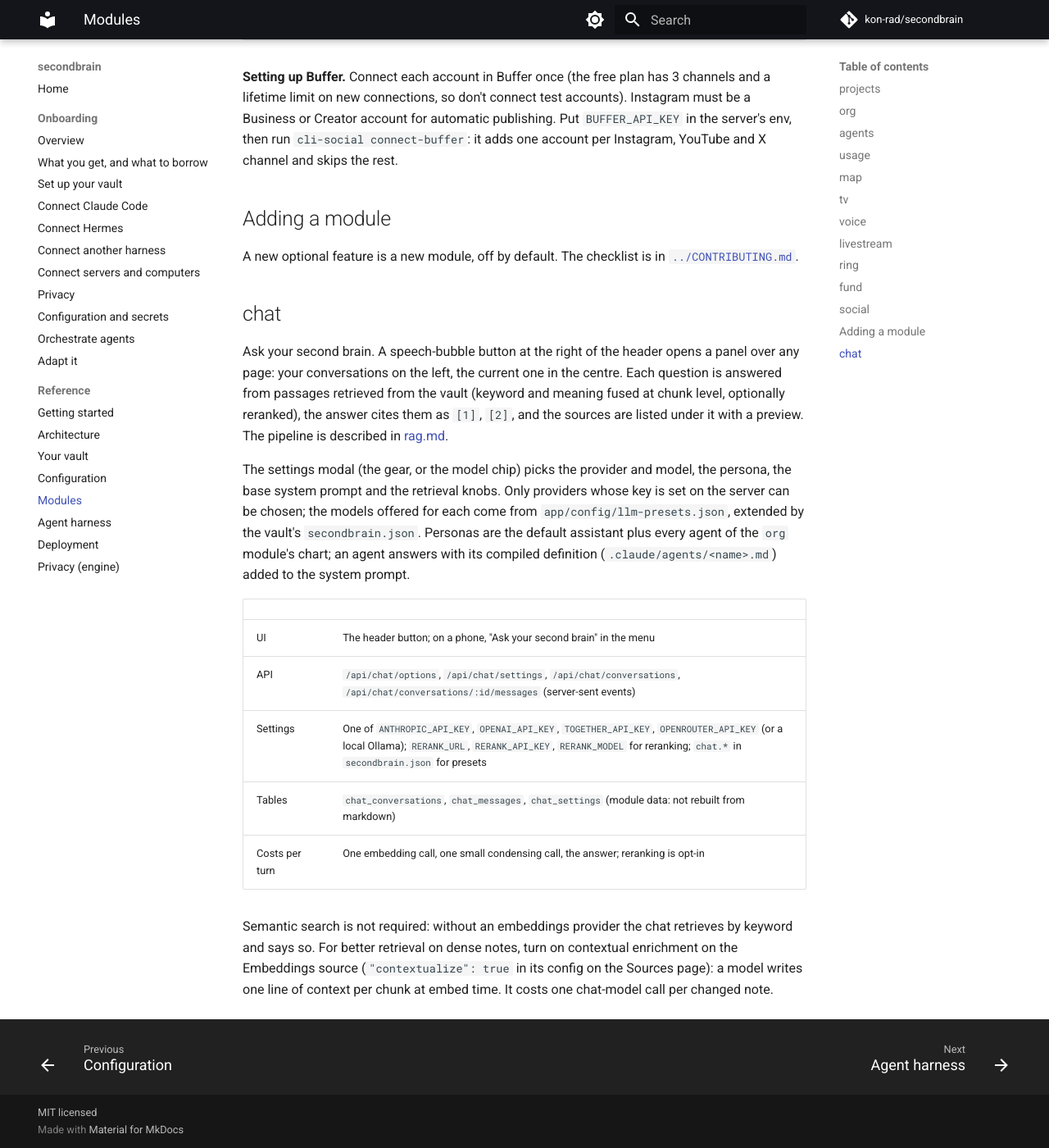
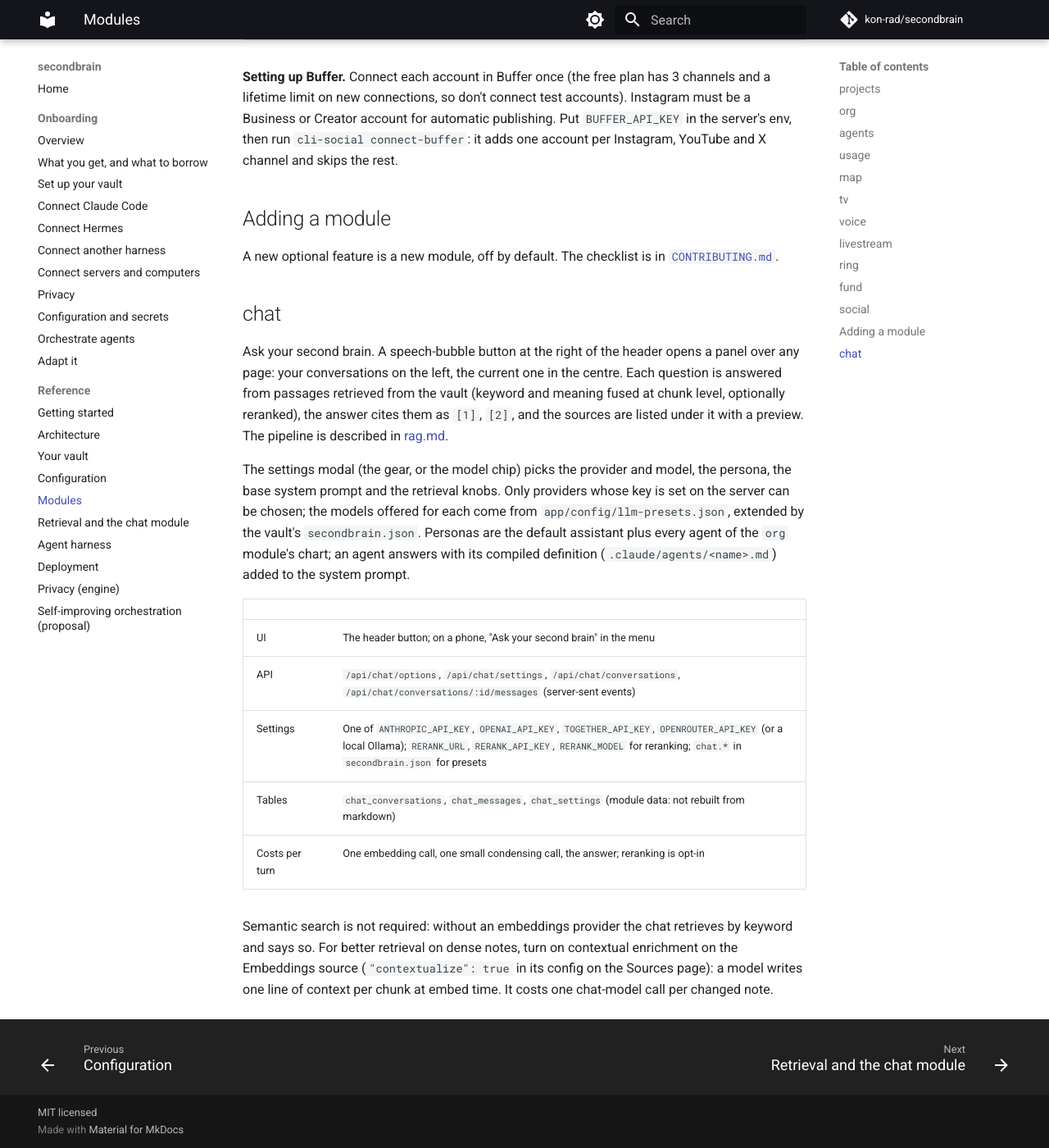
Before and after one commit to kon-rad/argo, an MkDocs documentation site: the page built from docs/modules.md, in a window 1280 px wide and 1400 px high, scrolled down 7661 px. Shown: the whole window at 82% size. Built offline with MkDocs 1.6.1 and Material for MkDocs 9.7.7, drawn with Linux system fonts in a browser that asks for light colours; comment, search, counter and statistics services are not loaded.

Commit message:
docs(site): fix the strict build on main after the chat-module merge (#36)
* docs(onboarding): a guided onboarding path and a published docs site

Add docs/onboarding/, ten short pages for a new user: what the second
brain gives a general audience and which patterns to borrow for their
own notes, app, business or startup; a step-by-step vault setup with a
check after each step; connecting Claude Code, Hermes and any other
harness (the guard's and the gate's JSON contracts, with a wrapper
example); connecting servers and computers (the four shapes, who writes
the index, the agent ledger, the TV kiosk); privacy from the user's
side (what leaves the machine and which setting turns each flow on);
configuration and secrets per machine; the agent orchestration model
across rules, skills, contracts, dev logs and the projects, org and
usage modules; and recipes per audience.

Publish docs/ as a site at kon-rad.github.io/secondbrain with MkDocs
Material: mkdocs.yml holds the navigation, and the docs workflow builds
in strict mode on every pull request that touches docs/ and deploys to
GitHub Pages on main. Links from docs/ to files outside it become full
GitHub URLs so they work on the site too. The README and docs/README.md
link the site and the onboarding path.

One-time repository setting needed after merge: Settings > Pages >
Source: GitHub Actions.

Co-Authored-By: Claude Fable 5.1 <noreply@anthropic.com>
Claude-Session: https://claude.ai/code/session_01TyhFw9FsxgspHBbV2KtHyh

* docs(site): fix the strict build on main after the chat-module merge

The merge of the onboarding PR (#35) and the chat PR (#32) left
modules.md with its old `../CONTRIBUTING.md` link, which the docs
workflow's strict build rejects because that file is outside docs/.
Write it as a full GitHub URL like every other such link, and add the
two pages that arrived with #32 and #34 (rag.md, self-improvement.md)
to the site navigation.

Co-Authored-By: Claude Fable 5.1 <noreply@anthropic.com>
Claude-Session: https://claude.ai/code/session_01TyhFw9FsxgspHBbV2KtHyh

---------

Co-authored-by: Claude <noreply@anthropic.com>

```diff
--- a/docs/modules.md
+++ b/docs/modules.md
@@ -174,7 +174,7 @@ A standard LinkedIn app gets a 60-day access token and **no refresh token** (Lin
 
 ## Adding a module
 
-A new optional feature is a new module, off by default. The checklist is in [`../CONTRIBUTING.md`](../CONTRIBUTING.md#adding-a-module).
+A new optional feature is a new module, off by default. The checklist is in [`CONTRIBUTING.md`](https://github.com/kon-rad/secondbrain/blob/main/CONTRIBUTING.md#adding-a-module).
 
 ## chat
 
--- a/mkdocs.yml
+++ b/mkdocs.yml
@@ -72,6 +72,8 @@ nav:
       - Your vault: vault.md
       - Configuration: configuration.md
       - Modules: modules.md
+      - Retrieval and the chat module: rag.md
       - Agent harness: agent-harness.md
       - Deployment: deployment.md
       - Privacy (engine): privacy.md
+      - Self-improving orchestration (proposal): self-improvement.md
```
